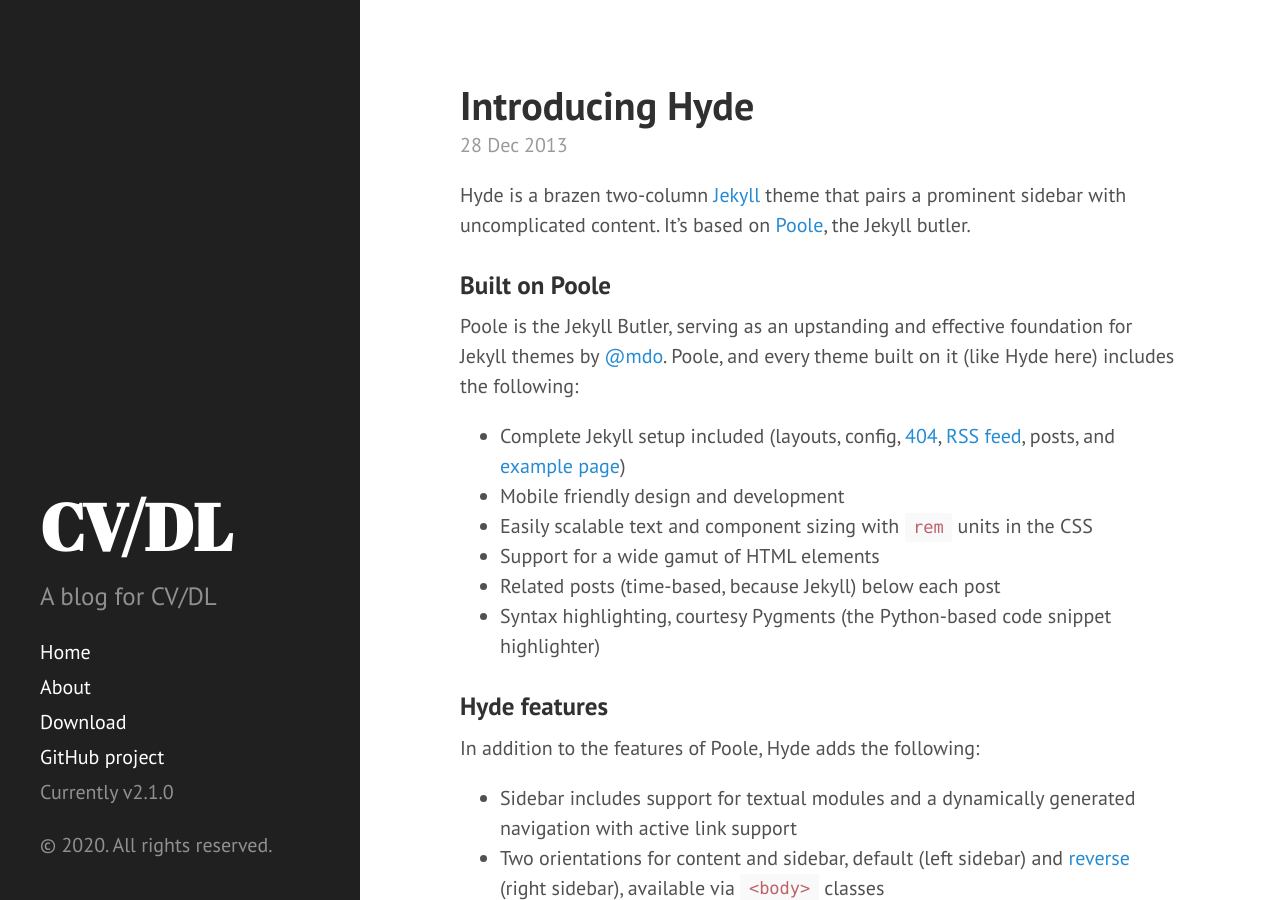
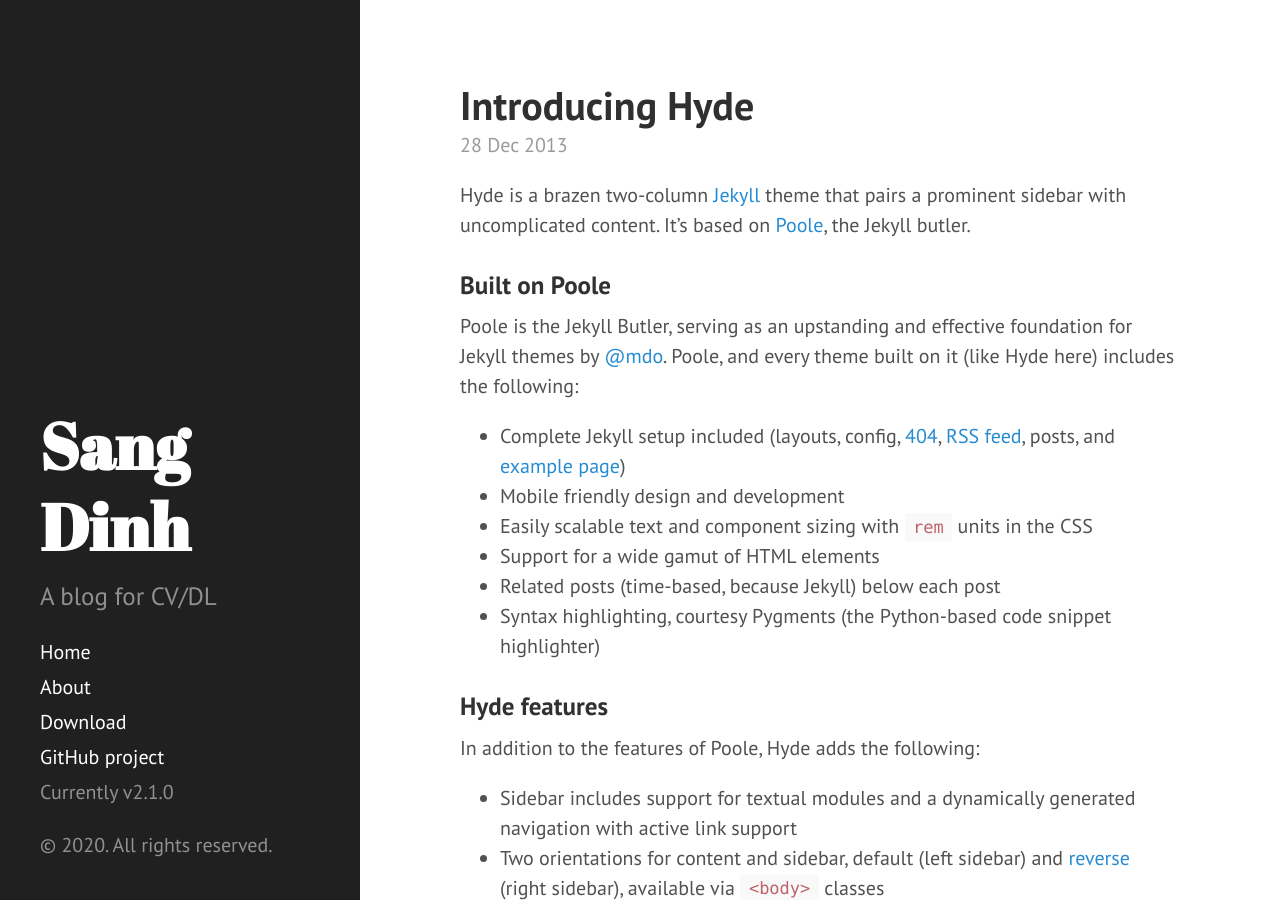
Before and after one commit to sangdv/sangdv.github.io, a Jekyll site: the page built from index.html, in a window 1280 px wide and 900 px high. Built offline with Jekyll 4.4.1, drawn with Linux system fonts in a browser that asks for light colours; Markdown is read by kramdown in place of the engine named in the settings; the list of posts is cut into pages by our own code.

Commit message:
hype theme

```diff
--- a/_config.yml
+++ b/_config.yml
@@ -7,7 +7,7 @@
 #relative_permalinks: true
 
 # Setup
-title:            CV/DL
+title:            Sang Dinh
 tagline:          'CV/DL'
 description:      'A blog for CV/DL'
 url:              http://sangdv.github.io
```
